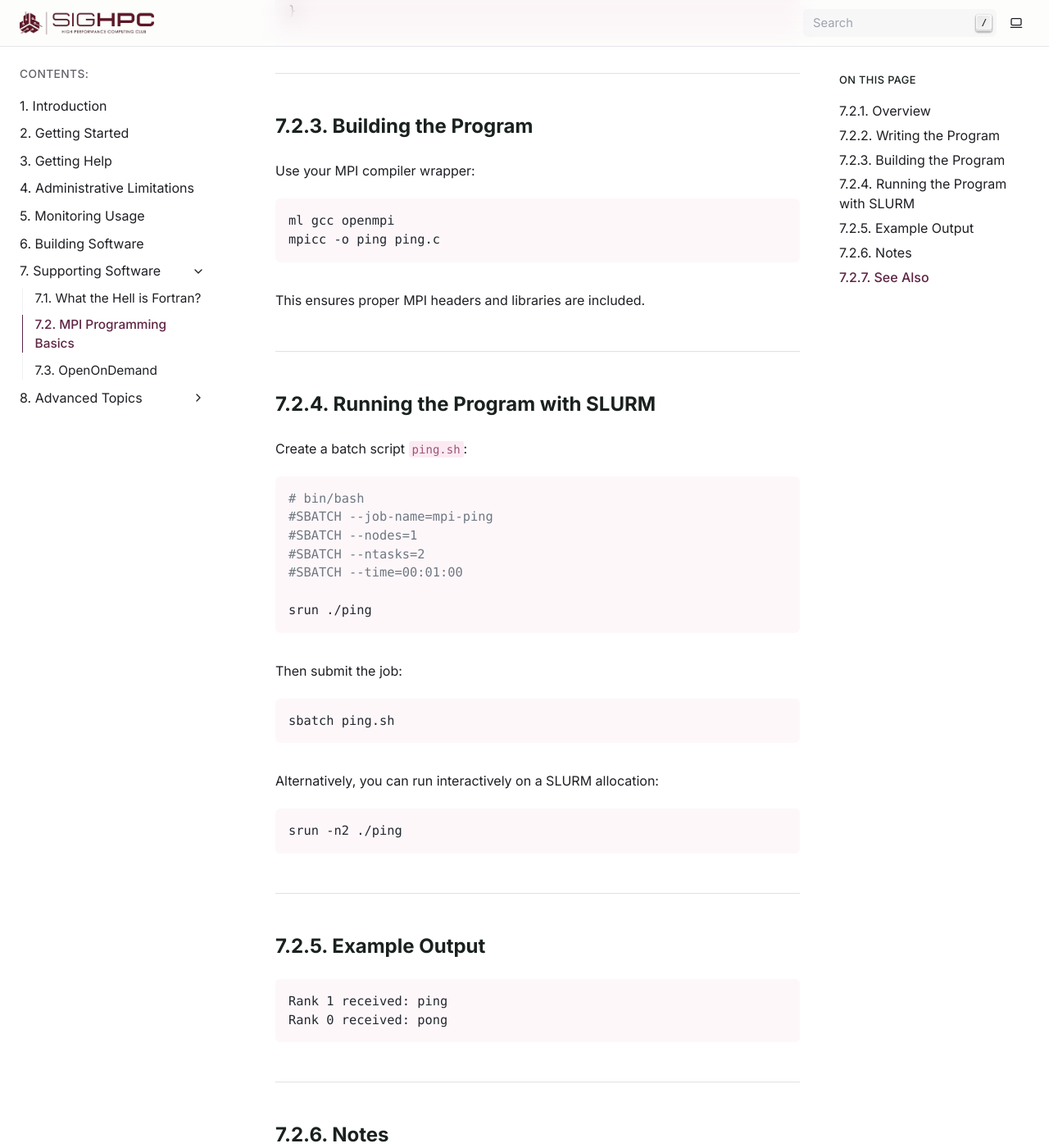
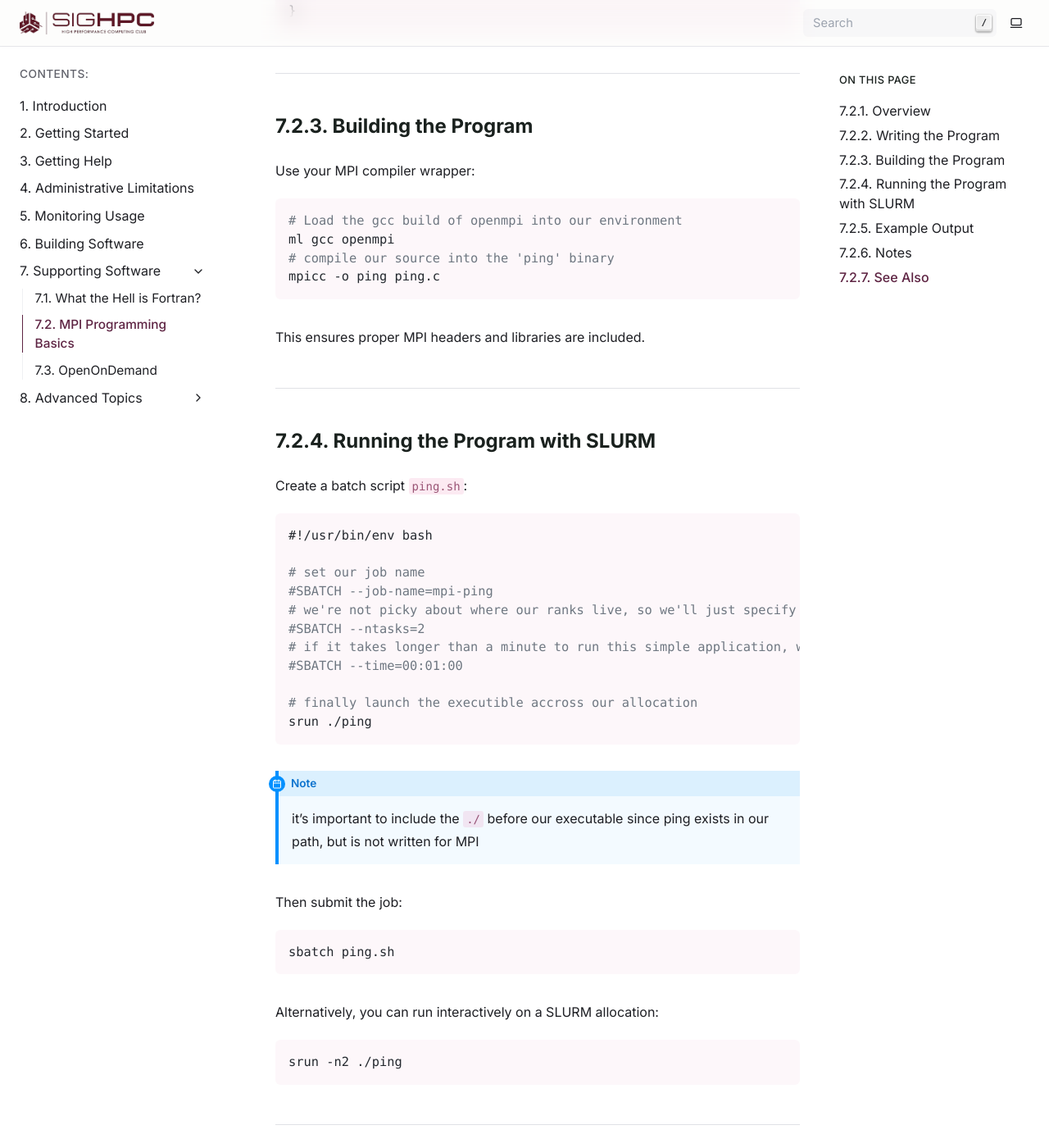
Before and after one commit to msstate-sighpc/muscadine-docs, a Sphinx documentation site: the page built from docs/sup/mpi-basics.md, in a window 1280 px wide and 1400 px high, scrolled down 1253 px. Shown: the whole window at 82% size. Built offline with Sphinx 7.4.7, drawn with Linux system fonts in a browser that asks for light colours.

Commit message:
update mpi basics

````diff
--- a/docs/sup/mpi-basics.md
+++ b/docs/sup/mpi-basics.md
@@ -51,7 +51,9 @@ int main(int argc, char** argv) {
 Use your MPI compiler wrapper:
 
 ```bash
+# Load the gcc build of openmpi into our environment
 ml gcc openmpi
+# compile our source into the 'ping' binary
 mpicc -o ping ping.c
 ```
 
@@ -63,14 +65,22 @@ This ensures proper MPI headers and libraries are included.
 Create a batch script `ping.sh`:
 
 ```bash
-# bin/bash
+#!/usr/bin/env bash
+
+# set our job name
 #SBATCH --job-name=mpi-ping
-#SBATCH --nodes=1
+# we're not picky about where our ranks live, so we'll just specify we need 2 of them
 #SBATCH --ntasks=2
+# if it takes longer than a minute to run this simple application, we've got a bigger problem
 #SBATCH --time=00:01:00
 
+# finally launch the executible accross our allocation
 srun ./ping
 ```
+```{note}
+it's important to include the `./` before our executable since ping exists in our path, but is not written for MPI
+```
+
 
 Then submit the job:
 
@@ -83,7 +93,6 @@ Alternatively, you can run interactively on a SLURM allocation:
 ```bash
 srun -n2 ./ping
 ```
-
 ---
 
 ## Example Output
````
